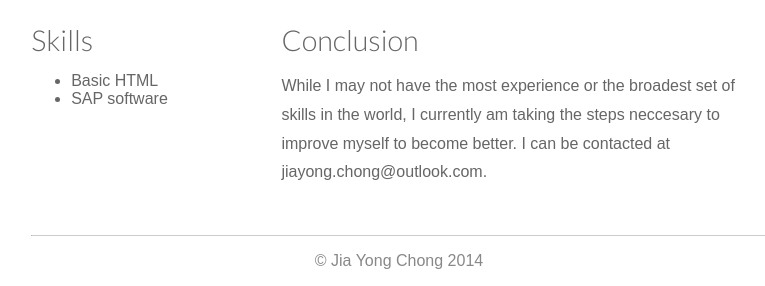
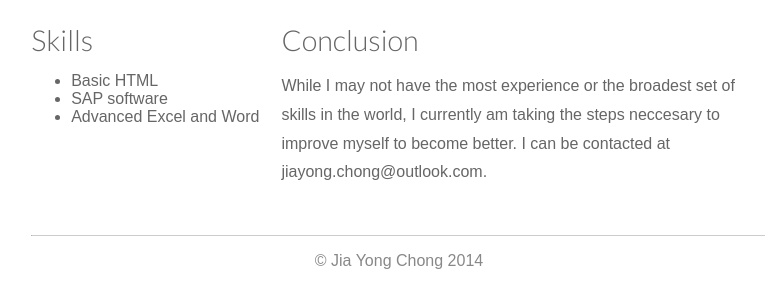
Before and after one commit to ChongJiaYong/betterresume, a PHP site: page / in a window 1280 px wide. Shown: the part 2560-2846 px from the top of the page, without its empty margins (241-1006 px from the left). Run offline with PHP 8.4, Linux system fonts and the light colour scheme.

Commit message:
added two new skills

```diff
--- a/index.php
+++ b/index.php
@@ -121,6 +121,7 @@
 					<ul>
 						<li>Basic HTML</li>
 						<li>SAP software</li>
+						<li>Advanced Excel and Word</li>
 					</ul>
 				</div>
 
```
